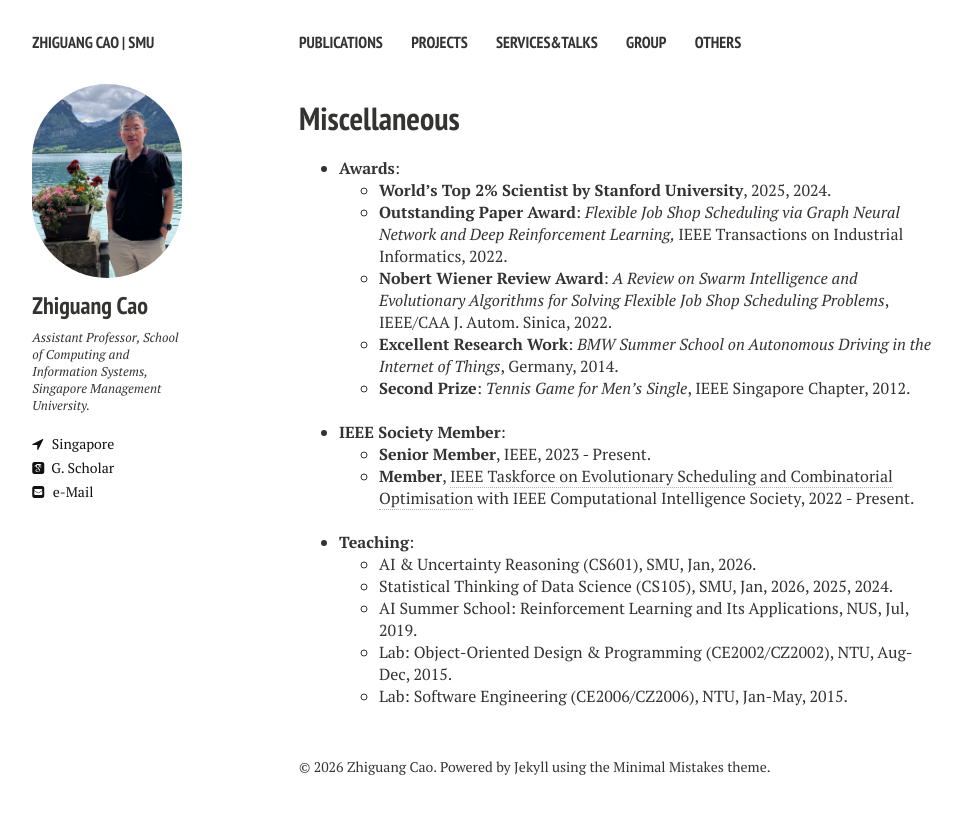
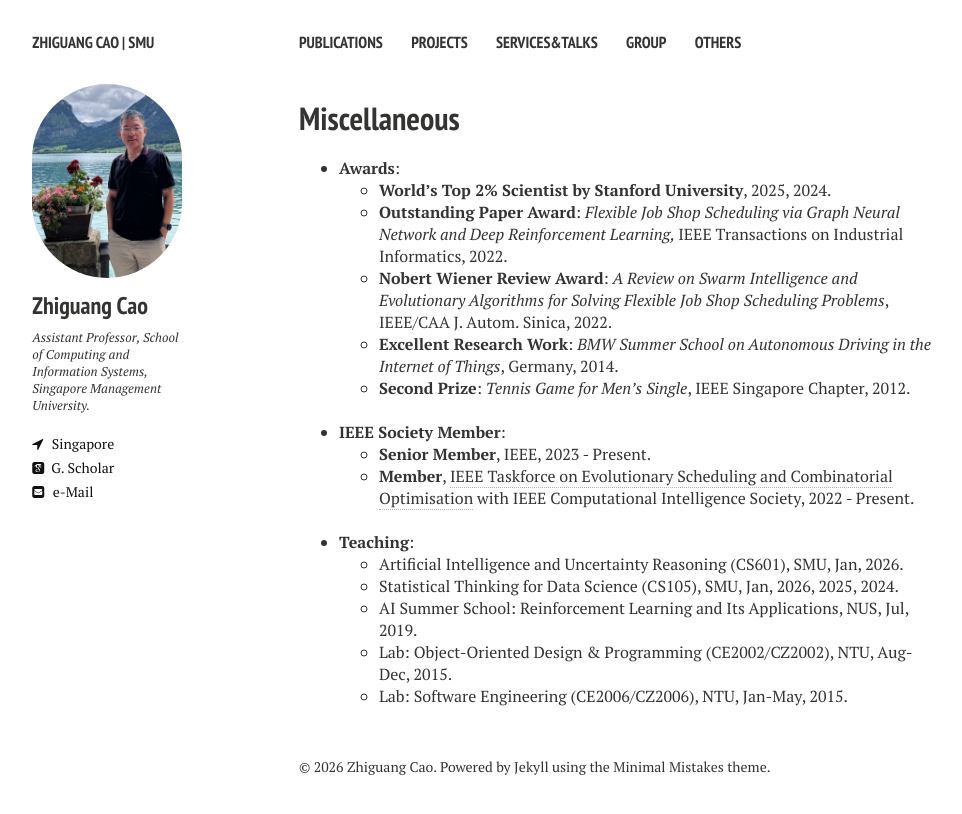
Before and after one commit to zhiguangcaosg/zhiguangcaosg.github.io, a Jekyll site: the page built from others.md, in a window 1280 px wide. Shown: the top 814 px of the page, without its empty margins (21-983 px from the left). Built offline with Jekyll 4.4.1, drawn with Linux system fonts in a browser that asks for light colours; nearby versions of some CDN libraries.

Commit message:
Update others.md

```diff
--- a/others.md
+++ b/others.md
@@ -55,9 +55,9 @@ comments: false
 <li>
 <b>Teaching</b>:
 	<ul>
-	<li> AI & Uncertainty Reasoning (CS601), SMU, Jan, 2026.
+	<li> Artificial Intelligence and Uncertainty Reasoning (CS601), SMU, Jan, 2026.
 	</li>
-	<li> Statistical Thinking of Data Science (CS105), SMU, Jan, 2026, 2025, 2024.
+	<li> Statistical Thinking for Data Science (CS105), SMU, Jan, 2026, 2025, 2024.
 	</li>
 	<li> AI Summer School: Reinforcement Learning and Its Applications, NUS, Jul, 2019.
 	</li>
```
